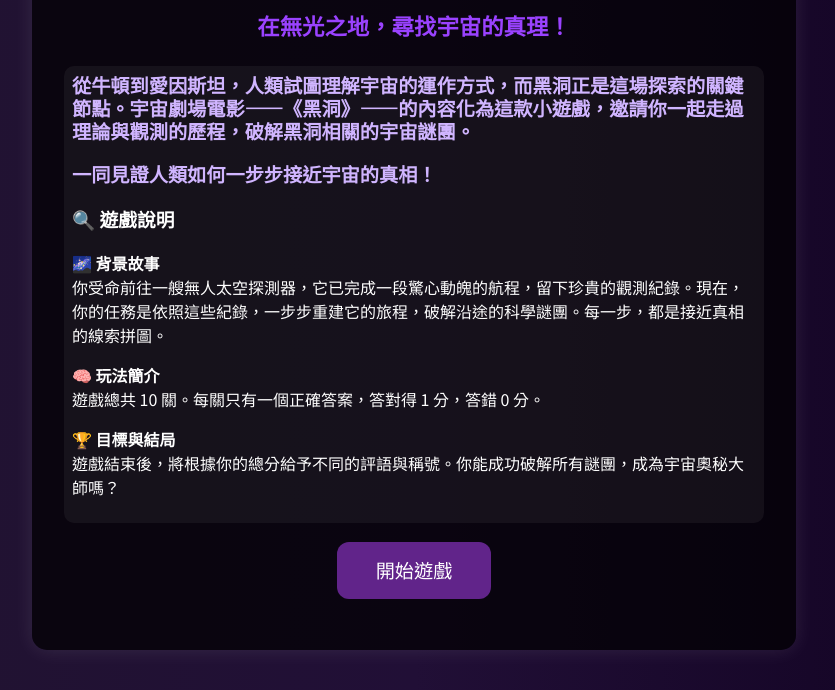
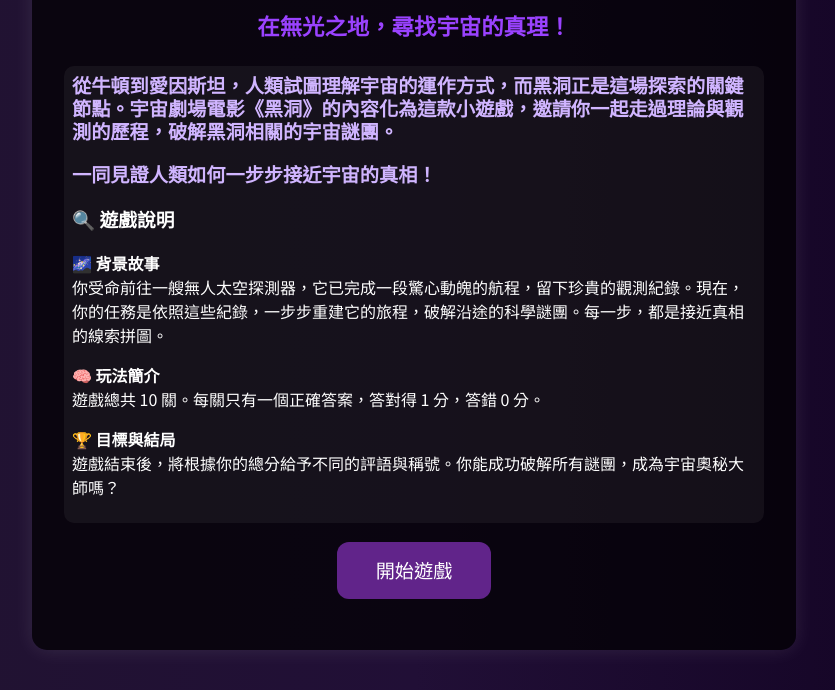
Before and after one commit to BonBonChou/Blackhole-Game, a plain HTML site: page index.html in a window 1280 px wide. Shown: the part 158-848 px from the top of the page, without its empty margins (226-1061 px from the left). Drawn offline with Linux system fonts and the light colour scheme.

Commit message:
index.html

```diff
--- a/index.html
+++ b/index.html
@@ -201,7 +201,7 @@
     <h1>黑洞任務：宇宙真相追蹤</h1>
     <h4>在無光之地，尋找宇宙的真理！</h4>
     <div class="intro">
-      <h5>從牛頓到愛因斯坦，人類試圖理解宇宙的運作方式，而黑洞正是這場探索的關鍵節點。宇宙劇場電影——《黑洞》——的內容化為這款小遊戲，邀請你一起走過理論與觀測的歷程，破解黑洞相關的宇宙謎團。</h5>
+      <h5>從牛頓到愛因斯坦，人類試圖理解宇宙的運作方式，而黑洞正是這場探索的關鍵節點。宇宙劇場電影《黑洞》的內容化為這款小遊戲，邀請你一起走過理論與觀測的歷程，破解黑洞相關的宇宙謎團。</h5>
       <h5>一同見證人類如何一步步接近宇宙的真相！</h5>
       <h3>🔍 遊戲說明</h3>
       <p>🌌 <strong>背景故事</strong><br>你受命前往一艘無人太空探測器，它已完成一段驚心動魄的航程，留下珍貴的觀測紀錄。現在，你的任務是依照這些紀錄，一步步重建它的旅程，破解沿途的科學謎團。每一步，都是接近真相的線索拼圖。</p>
```
